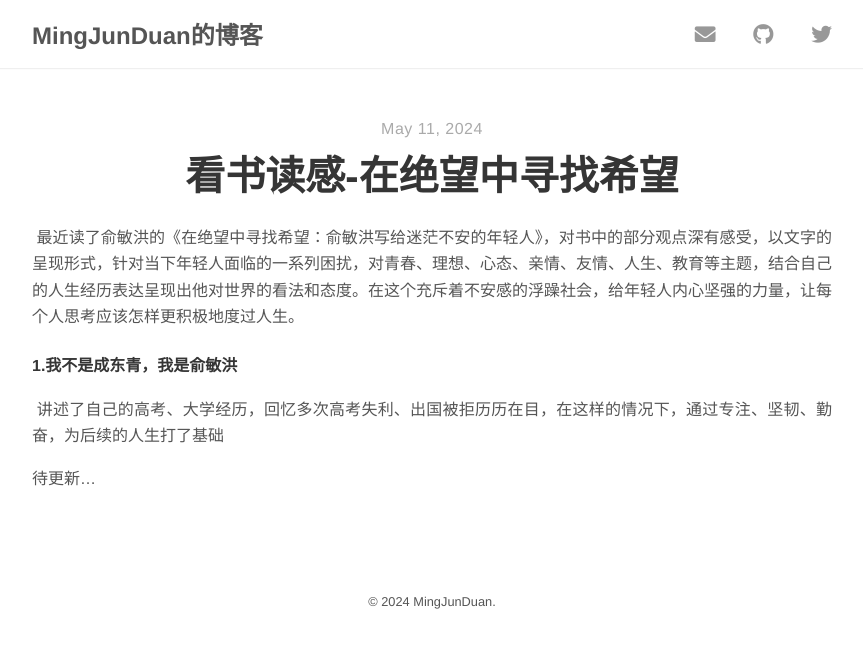
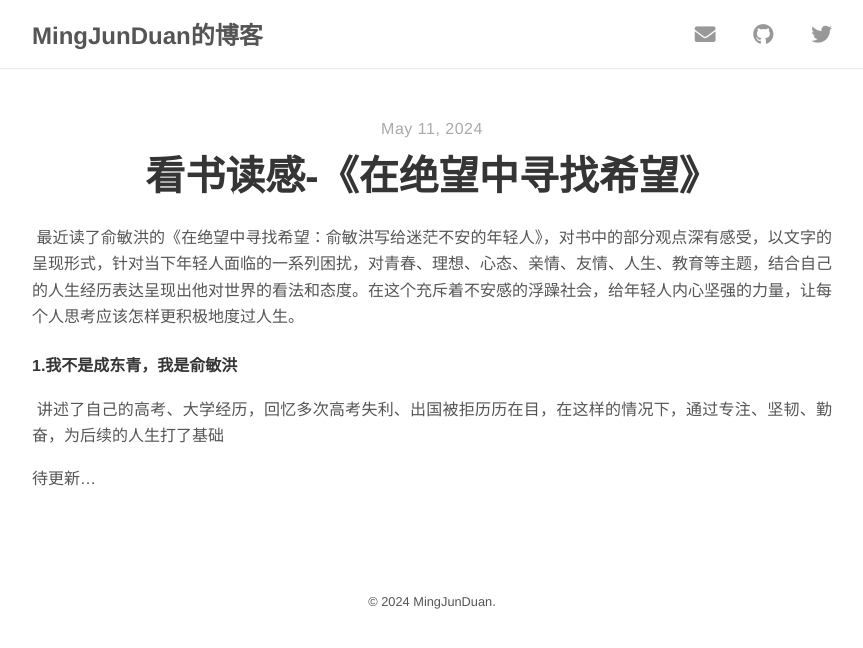
Before and after one commit to MingJunDuan/MingJunDuan.github.io, a Jekyll site: the page built from _posts/2024-05-11-看书读感-《在绝望中寻找希望》.md, in a window 1280 px wide. Shown: the top 648 px of the page, without its empty margins (208-1071 px from the left). Built offline with Jekyll 4.4.1, drawn with Linux system fonts in a browser that asks for light colours; nearby versions of some CDN libraries.

```diff
--- a/_posts/2024-05-11-看书读感-《在绝望中寻找希望》.md
+++ b/_posts/2024-05-11-看书读感-《在绝望中寻找希望》.md
@@ -1,6 +1,6 @@
 ---
 layout: post
-title: "看书读感-在绝望中寻找希望"
+title: "看书读感-《在绝望中寻找希望》"
 author: "Inela"
 ---
 
```
